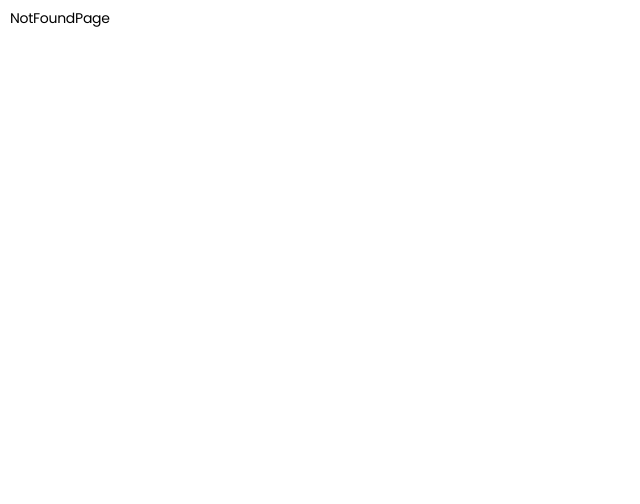
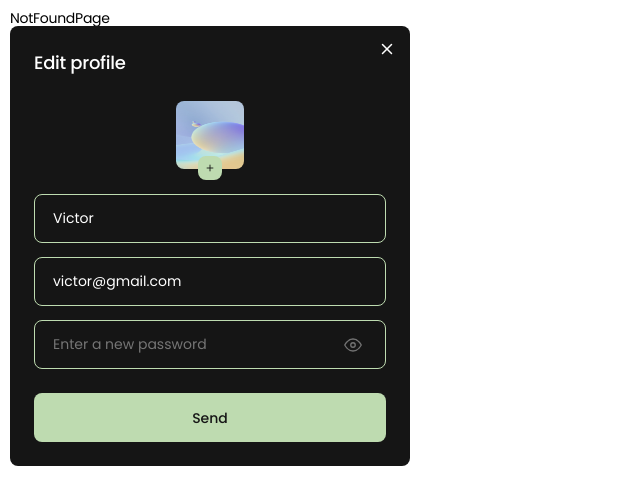
Before and after one commit to jackavryashnik/task-pro, a React (Vite) app: page / in a window 1280 px wide. Shown: the top 504 px of the page, without its empty margins (0-640 px from the left). Built offline with nearby package versions, Linux system fonts and the light colour scheme.

Commit message:
in process

```diff
--- a/src/components/EditProfile/EditProfile.jsx
+++ b/src/components/EditProfile/EditProfile.jsx
@@ -8,16 +8,54 @@ import { useForm } from 'react-hook-form';
 
 import icons from '../../images/icons.svg';
 import avatar from '../../images/bg-mobile/abstraction.webp';
+import { useEffect, useState } from 'react';
+import user from '../../user.json';
+import { useDispatch } from 'react-redux';
+import { updateUser } from '../../redux/auth/operations.js'
 
 export const EditProfile = () => {
-  const {
-    register,
-    formState: { errors },
-    handleSubmit,
-  } = useForm();
+  const dispatch = useDispatch();
+
+  const [currentUser, setCurrentUser] = useState(user);
+  const {register, formState: { errors }, handleSubmit, setValue} = useForm(currentUser);
+  const [updatedAvatar, setUpdatedAvatar] = useState(null);
+
+  useEffect(() => {
+    // запит на поточного юзера
+
+    // записуємо юзера в стан
+    setCurrentUser(user);
+
+    // записуємо дані з бекенду в поля форми
+    setValue('name', currentUser.name);
+    setValue('email', currentUser.email);
+    setValue('password', '');
+  }, [setValue, currentUser]);
+
+
+  const handleChange = (event) => {
+    setUpdatedAvatar(event.target.file[0]);
+  }
+
 
   const submitForm = data => {
-    console.log(data);
+    // Створення об'єкта для збереження змінених даних
+    const changedData = {};
+
+    // Перевірка полів форми на зміни порівняно з оригінальними даними користувача
+    if (data.name !== currentUser.name) {
+      changedData.name = data.name;
+    }
+    if (data.email !== currentUser.email) {
+      changedData.email = data.email;
+    }
+    if (data.password) {
+      changedData.password = data.password;
+    }
+
+    console.log(changedData);
+
+    dispatch(updateUser(updatedAvatar));
   };
 
   return (
@@ -37,7 +75,11 @@ export const EditProfile = () => {
             <svg className={css.icon} width={10} height={10}>
               <use href={`${icons}#icon-plus`}></use>
             </svg>
-            <input className={css.input} type="file" aria-label="Add an avatar" />
+            <input onChange={handleChange}
+              className={css.input}
+              type="file"
+              aria-label="Add an avatar"
+            />
           </label>
         </div>
 
@@ -54,12 +96,12 @@ export const EditProfile = () => {
           register={register}
         />
         <PasswordInput
-          placeholder={'ivetta1999.23'}
+          placeholder={'Enter a new password'}
           ariaLabel={'Enter a new password'}
           errors={errors}
           register={register}
         />
-        <Button type={"submit"}>Send</Button>
+        <Button type={'submit'}>Send</Button>
       </form>
     </div>
   );
--- a/src/components/FormErrorMessages/FormErrorMessages.module.css
+++ b/src/components/FormErrorMessages/FormErrorMessages.module.css
@@ -7,15 +7,3 @@
     background-color: var(--form-error-red);
     color: var(--dull-black);;
 }
-
-@media screen and (min-width: 375px) {
-    .description {
-      width: 287px;
-    }
-  }
-
-  @media screen and (min-width: 768px) {
-    .description {
-      width: 334px;
-    }
-  }
--- a/src/pages/NotFoundPage/NotFoundPage.jsx
+++ b/src/pages/NotFoundPage/NotFoundPage.jsx
@@ -1,5 +1,12 @@
+import { EditProfile } from "../../components/EditProfile/EditProfile";
+
 const NotFoundPage = () => {
-  return <div>NotFoundPage</div>;
+  return (
+    <>
+    <div>NotFoundPage</div>
+    <EditProfile />
+    </>
+  )
 };
 
 export default NotFoundPage;
--- /dev/null
+++ b/src/user.json
@@ -0,0 +1 @@
+{ "name": "Victor", "email": "victor@gmail.com" }
```
